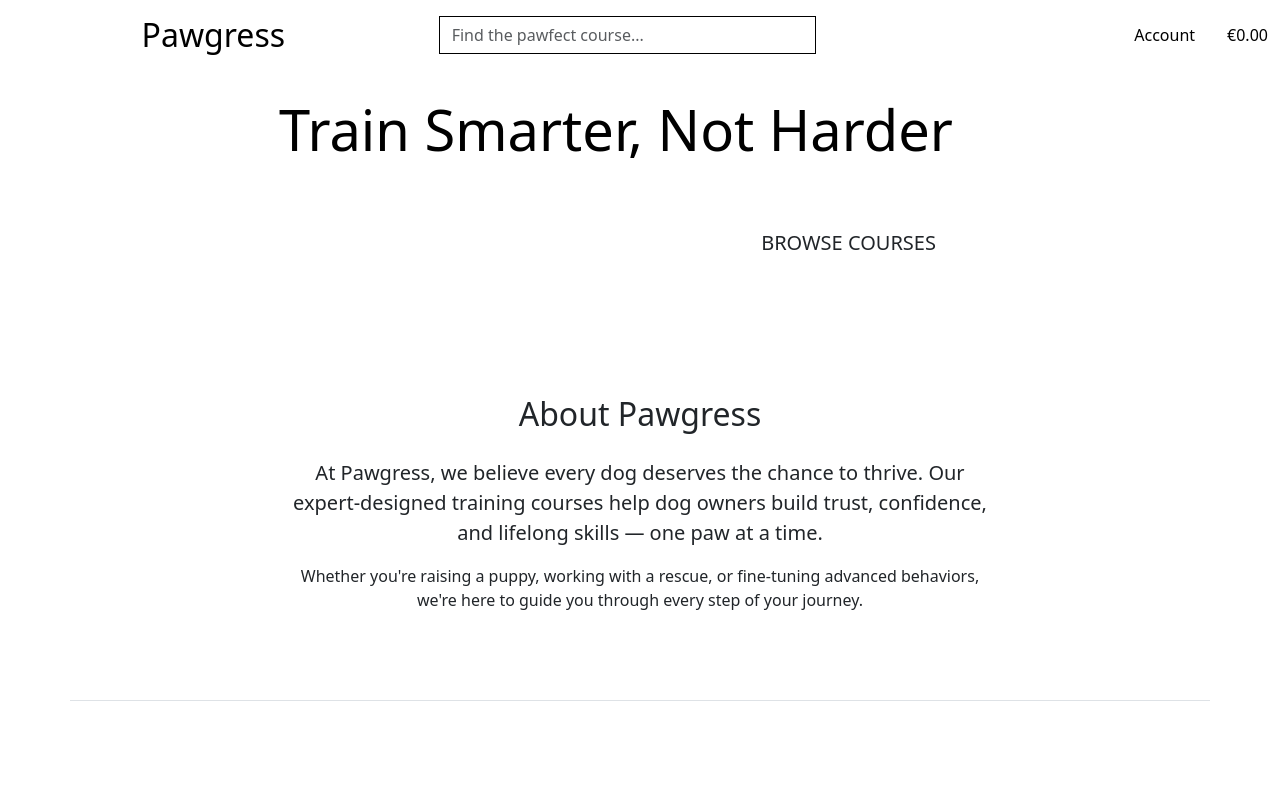
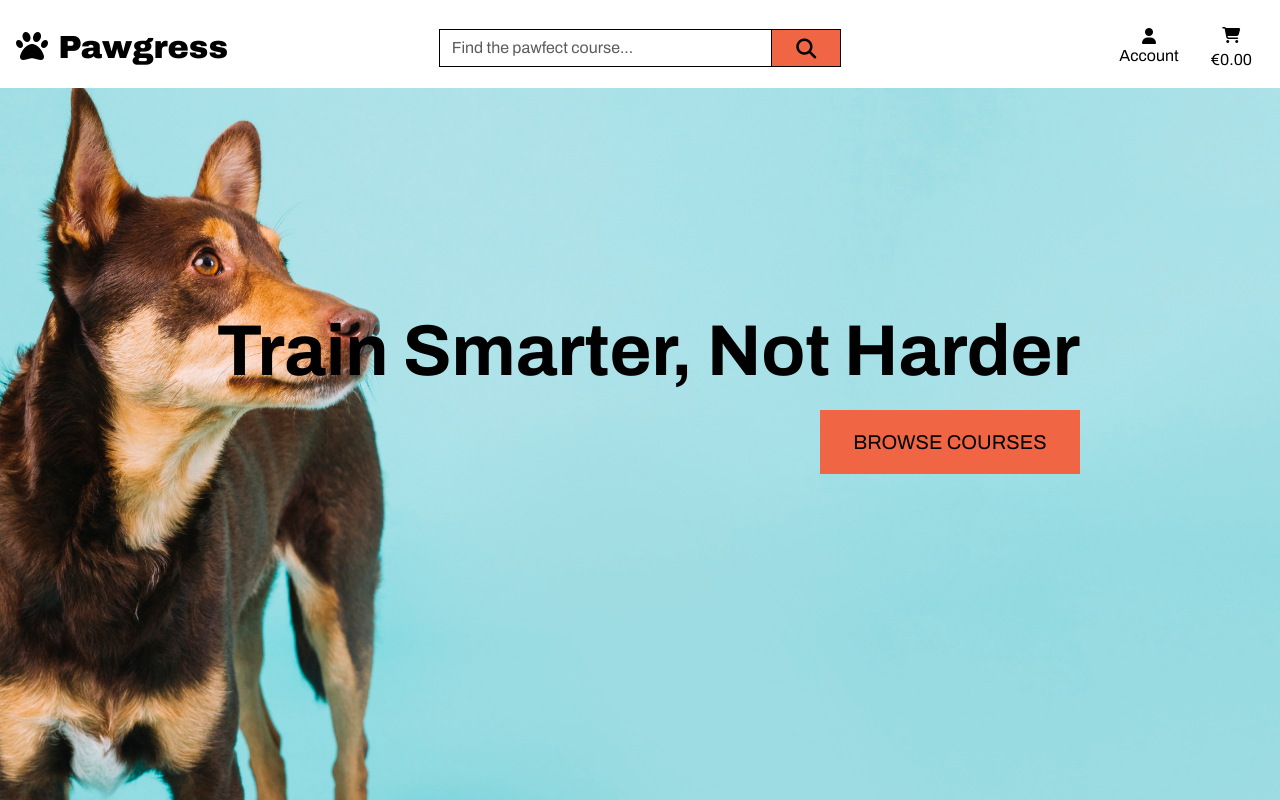
Before and after one commit to Keszi94/pawgress, a Django app: page / in a window 1280 px wide. Run offline with Django 5.2, Linux system fonts and the light colour scheme; some libraries are stand-ins or nearby versions.

Commit message:
Create homepage with header and background image, add custom css

```diff
--- a/home/templates/home/index.html
+++ b/home/templates/home/index.html
@@ -3,32 +3,12 @@
 
 <!-- Header -->
 {% block page_header %}
-    <div class="container-fluid header-container d-flex align-items-center justify-content-center">
+<div class="container-fluid header-container d-flex align-items-center justify-content-end h-100">
         <div class="text-end me-5">
-            <h1 class="display-4 logo-font text-black">Train Smarter, Not Harder</h1>
-            <div class="my-5">
-                <a href="#" class="btn btn-lg rounded-0 text-uppercase py-3 shop-now-button">Browse Courses</a>
+            <h1 class="display-2 logo-font text-black mt-5">Train Smarter, Not Harder</h1>
+            <div class="my-3">
+                <a href="#" class="btn btn-lg rounded-0 text-uppercase py-3 browse-courses-button">Browse Courses</a>
             </div>
         </div>
     </div>
 {% endblock %}
-
-<!-- About Us -->
- {% block content %}
- <section class="container my-5 py-4">
-    <div class="row">
-        <div class="col-md-8 mx-auto text-center">
-            <h2 class="mb-4">About Pawgress</h2>
-            <p class="lead">
-                At Pawgress, we believe every dog deserves the chance to thrive.
-                Our expert-designed training courses help dog owners build trust,
-                confidence, and lifelong skills — one paw at a time.
-            </p>
-            <p>
-                Whether you're raising a puppy, working with a rescue, or fine-tuning
-                advanced behaviors, we're here to guide you through every step of your journey.
-            </p>
-        </div>
-    </div>
- </section>
- {% endblock %}
--- a/home/urls.py
+++ b/home/urls.py
@@ -1,7 +1,23 @@
+"""
+URL configuration for pawgress project.
+
+The `urlpatterns` list routes URLs to views. For more information please see:
+    https://docs.djangoproject.com/en/5.2/topics/http/urls/
+Examples:
+Function views
+    1. Add an import:  from my_app import views
+    2. Add a URL to urlpatterns:  path('', views.home, name='home')
+Class-based views
+    1. Add an import:  from other_app.views import Home
+    2. Add a URL to urlpatterns:  path('', Home.as_view(), name='home')
+Including another URLconf
+    1. Import the include() function: from django.urls import include, path
+    2. Add a URL to urlpatterns:  path('blog/', include('blog.urls'))
+"""
 from django.contrib import admin
 from django.urls import path
 from . import views
 
 urlpatterns = [
-    path('', views.index, name='home')
+    path('', views.index, name='home'),
 ]
--- a/pawgress/urls.py
+++ b/pawgress/urls.py
@@ -14,11 +14,14 @@ Including another URLconf
     1. Import the include() function: from django.urls import include, path
     2. Add a URL to urlpatterns:  path('blog/', include('blog.urls'))
 """
+
 from django.contrib import admin
 from django.urls import path, include
+from django.conf import settings
+from django.conf.urls.static import static
 
 urlpatterns = [
     path('admin/', admin.site.urls),
     path('accounts/', include('allauth.urls')),
     path('', include('home.urls')),
-]
+] + static(settings.MEDIA_URL, document_root=settings.MEDIA_ROOT)
--- /dev/null
+++ b/static/css/base.css
@@ -0,0 +1,81 @@
+html, body {
+    height: 100%;
+    margin: 0;
+    padding: 0;
+    overflow-x: hidden;
+}
+
+body {
+    background: url('/media/homepage_header.jpg') no-repeat center center fixed;
+    background-size: cover;
+    color: black;
+    font-family: 'Archivo';
+    min-height: 100vh;
+    background-position: 25% center;
+    overflow: hidden; /* Stop page from scrolling*/
+}
+
+.logo-font {
+    text-transform: none !important;
+    font-weight: 700;
+}
+
+.main-logo-link {
+    width: fit-content;
+}
+
+.browse-courses-button {
+    background: #f06543;
+    color: black;
+    min-width: 260px;
+}
+
+.search-btn {
+    background: #f06543;
+    color: black;
+    display: flex;
+    align-items: center;
+    justify-content: center;
+}
+
+.browse-courses-button:hover,
+.sbrowse-courses-button:active,
+.browse-courses-button:focus,
+.search-btn:hover,
+.search-btn:active,
+.search-btn:focus {
+    background: #f09d51;
+    color: black;
+}
+
+.text-black {
+    color: #000 !important;
+}
+
+.border-black {
+    border: 1px solid black !important;
+}
+
+/* -------------------------------- Media Queries */
+
+/* Slightly larger container on xl screens */
+@media (min-width: 1200px) {
+  .container {
+    max-width: 80%;
+  }
+}
+
+/* fixed top navbar only on medium and up */
+@media (min-width: 992px) {
+    .fixed-top-desktop-only {
+        position: fixed;
+        top: 0;
+        right: 0;
+        left: 0;
+        z-index: 1030;
+    }
+
+    .header-container {
+        padding-top: 164px;
+    }
+}
--- a/templates/base.html
+++ b/templates/base.html
@@ -11,10 +11,8 @@
     {% endblock %}
 
     <!-- Page title -->
-    <title>Pawgress
-        <!-- Opt.: Extra title for other pages -->
-        {% block extratitle %}{% endblock %}
-    </title>
+                    <!-- Opt.: Extra title for other pages -->
+    <title>Pawgress{% block extratitle %}{% endblock %}</title>
 
     <!-- Opt.: Extra meta tags for other pages  -->
     {% block extrameta %}{% endblock %}
@@ -22,20 +20,26 @@
     <!-- Bootstrap core css -->
     {% block corecss %}
         <link href="https://cdn.jsdelivr.net/npm/bootstrap@5.3.5/dist/css/bootstrap.min.css" rel="stylesheet">
+        <link href="https://fonts.googleapis.com/css2?family=Archivo:ital,wght@0,100..900;1,100..900&display=swap" rel="stylesheet">
+        <link rel="stylesheet" href="{% static 'css/base.css' %}">
     {% endblock %}
 
     <!-- Extra css for other pages -->
-    {% block extracss %}{% endblock %}
+    {% block extracss %}
+        <link rel="stylesheet" href="{% static 'css/base.css' %}">
+    {% endblock %}
   </head>
 
   <body>
     <!-- Fixed top header -->
-    <header class="container-fluid fixed-top py-2 py-lg-3">
-        <div class="row">
+    <header class="container-fluid fixed-top bg-white py-2 py-lg-3">
+        <div id="topnav" class="row bg-white pt-lg-2 d-none d-lg-flex">
             <!-- Site logo -->
-            <div class="col-12 col-lg-4 my-auto py-1 py-lg-0 text-center text-lg-left">
+            <div class="col-12 col-lg-4 my-auto py-1 py-lg-0 text-center text-lg-start ps-3">
                 <a href="{% url 'home' %}" class="nav-link main-logo-link">
-                    <h2 class="logo-font text-black my-0"><i class="fa-solid fa-paw text-black"></i>Pawgress</h2>
+                    <h2 class="logo-font text-black my-0">
+                        <i class="fa-solid fa-paw text-black me-1"></i> <strong>Pawgress</strong>
+                    </h2>
                 </a>
             </div>
             <!-- Searchbar -->
@@ -43,13 +47,9 @@
                 <form action="" method="GET">
                     <div class="input-group w-100">
                         <input type="text" class="form-control border border-black rounded-0" name="q" placeholder="Find the pawfect course...">
-                        <div class="input-group-append">
-                            <button class="form-control btn custom-btn rounded-0" type="submit">
-                                <span class="icon">
-                                    <i class="fa-solid fa-magnifying-glass"></i>
-                                </span>
-                            </button>
-                        </div>
+                        <button class="btn search-btn border-black rounded-0 px-4" type="submit">
+                            <i class="fa-solid fa-magnifying-glass fa-lg"></i>
+                        </button>
                     </div>
                 </form>
             </div>
@@ -60,9 +60,11 @@
                     <!-- Account dropdown -->
                     <li class="list-inline-item dropdown">
                     <a class="text-black nav-link" href="#" id="user-options" role="button" data-bs-toggle="dropdown" aria-expanded="false">
-                                <div><i class="fa-solid fa-user"></i></div>
-                                <p class="my-0">Account</p>
-                        </a>
+                        <div class="d-flex flex-column align-items-center">
+                            <i class="fa-solid fa-user"></i>
+                            <p class="my-0">Account</p>
+                        </div>
+                    </a>
                         <div class="dropdown-menu border-0" aria-labelledby="user-options">
                             {% if request.user.is_authenticated %}
                                 {% if request.user.is_superuser %}
@@ -78,7 +80,7 @@
                     </li>
 
                     <!-- Cart -->
-                    <li class="list-inline-item">
+                    <li class="list-inline-item me-3">
                         <a class="{% if grand_total %}text-info font-weight-bold{% else %}text-black{% endif %} nav-link" href="">
                             <div class="text-center">
                                 <div><i class="fa-solid fa-cart-shopping"></i></div>
@@ -113,11 +115,12 @@
         {% block content %}{% endblock %}
     </main>
 
-    <footer class="container mt-5 pt-4 border-top text-center"></footer>
+    <!-- <footer class="container mt-5 pt-4 border-top text-center"></footer> -->
 
      <!-- Bootstrap core JS -->
-      {% block corejs %}
+    {% block corejs %}
         <script src="https://cdn.jsdelivr.net/npm/bootstrap@5.3.5/dist/js/bootstrap.bundle.min.js"></script>
+        <script src="https://kit.fontawesome.com/2b7435e410.js" crossorigin="anonymous"></script>
     {% endblock %}
 
     <!-- This runs after everything else -->
```
Also changed, not shown: pawgress/settings.py (+7 -0 lines), media/homepage_header.jpg (added).
